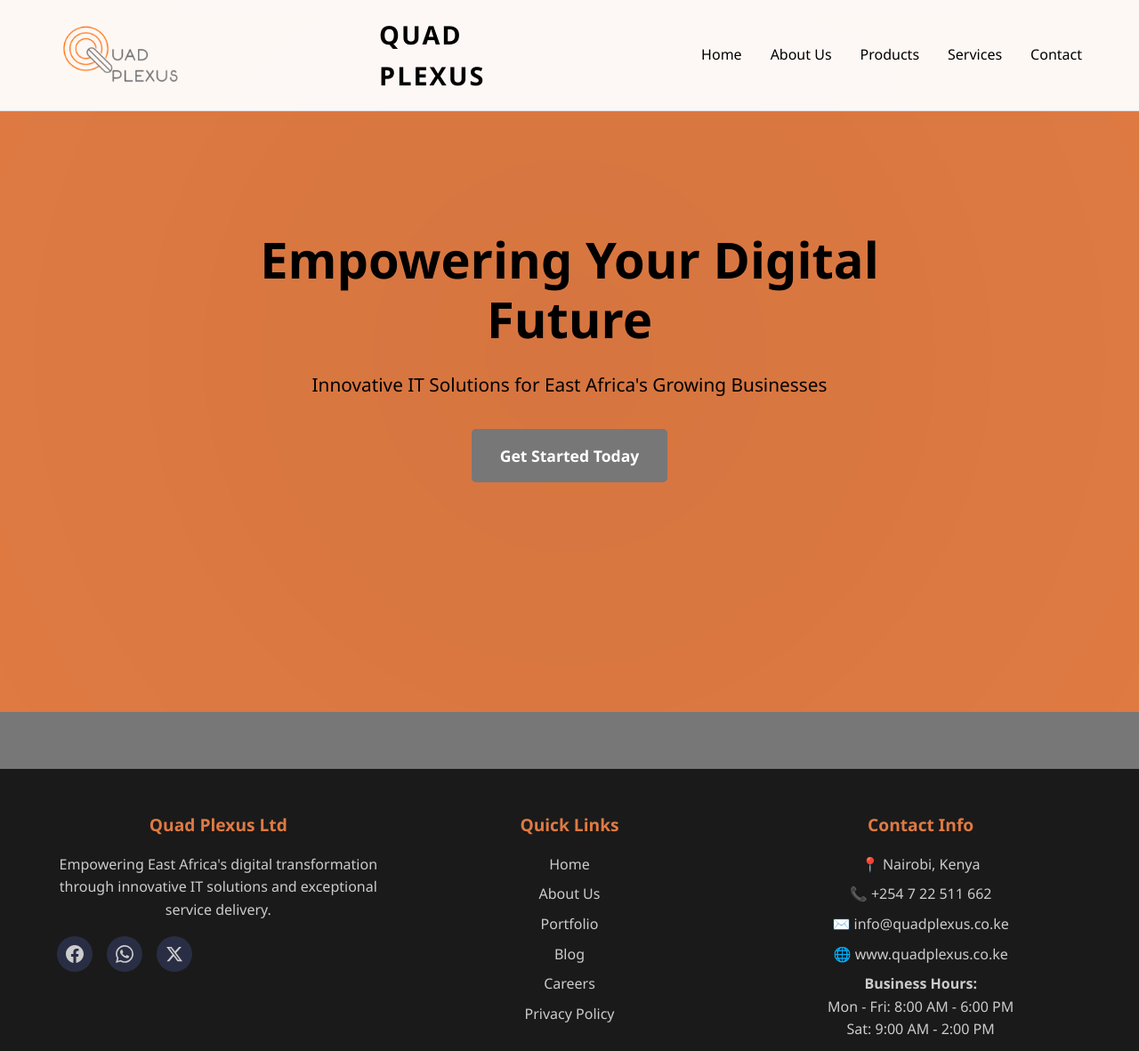
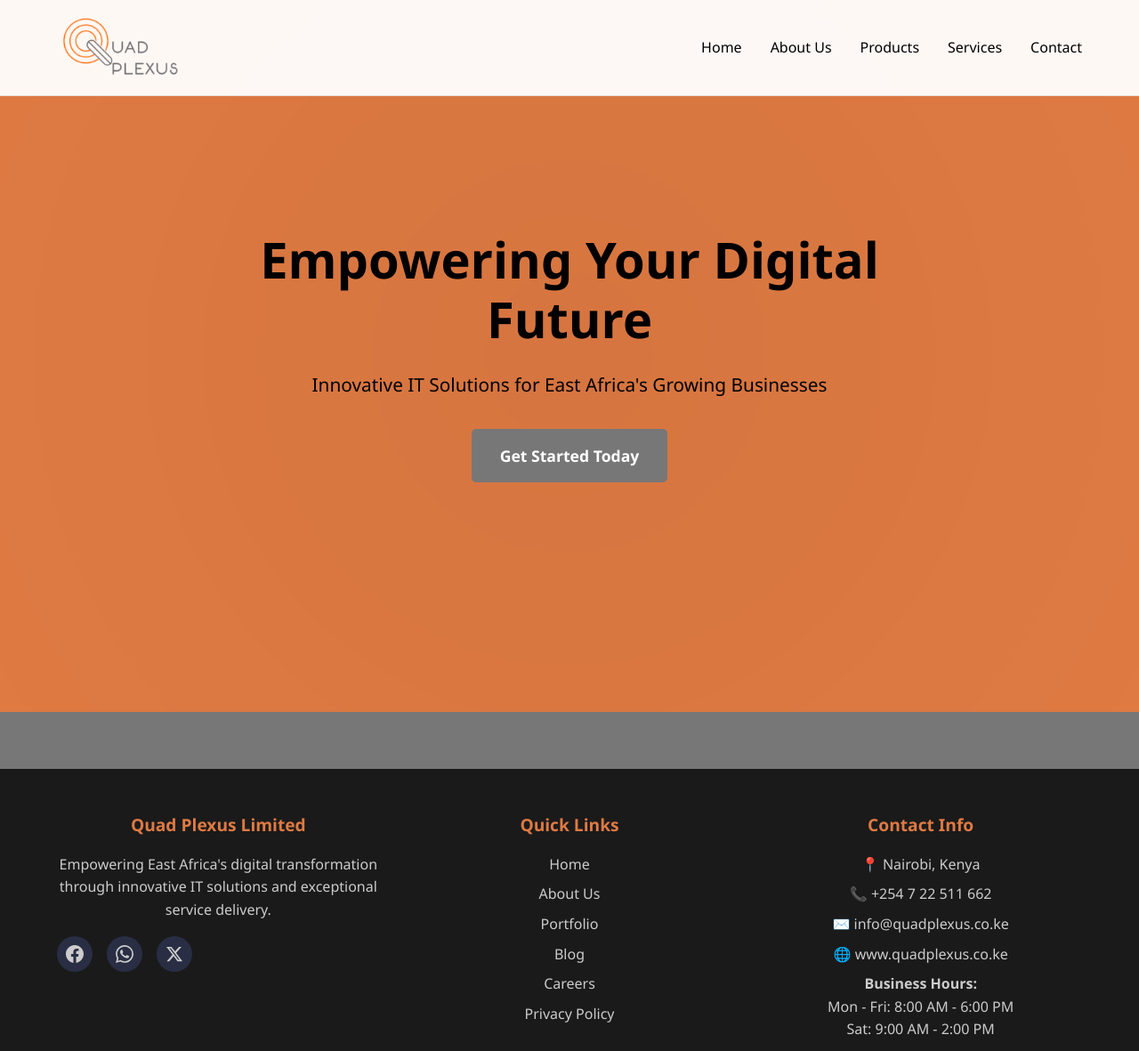
Before and after one commit to kiokonyamai1234/quad-plexus2, a plain HTML site: page index.html in a window 1280 px wide. Shown: the top 1181 px of the page at 89% size. Drawn offline with Linux system fonts and the light colour scheme.

Commit message:
Add files via upload

```diff
--- a/index.html
+++ b/index.html
@@ -9,7 +9,7 @@
     <!-- Navigation -->
     <nav class="navbar">
         <img src="images/Qp-removebg.png" alt="Website Logo" class="logo">
-        <div class="logo">QUAD PLEXUS</div>
+
         <div class="nav-links">
             <a href="#home">Home</a>
             <a href="About us.html">About Us</a>
@@ -31,7 +31,7 @@
     <footer class="footer" id="contact">
         <div class="footer-content">
             <div class="footer-section">
-                <h3>Quad Plexus Ltd</h3>
+                <h3>Quad Plexus Limited</h3>
                 <p>Empowering East Africa's digital transformation through innovative IT solutions and exceptional service delivery.</p>
                 <div class="social-links">
                     <a href="#" class="social-link" title="Facebook">
```
